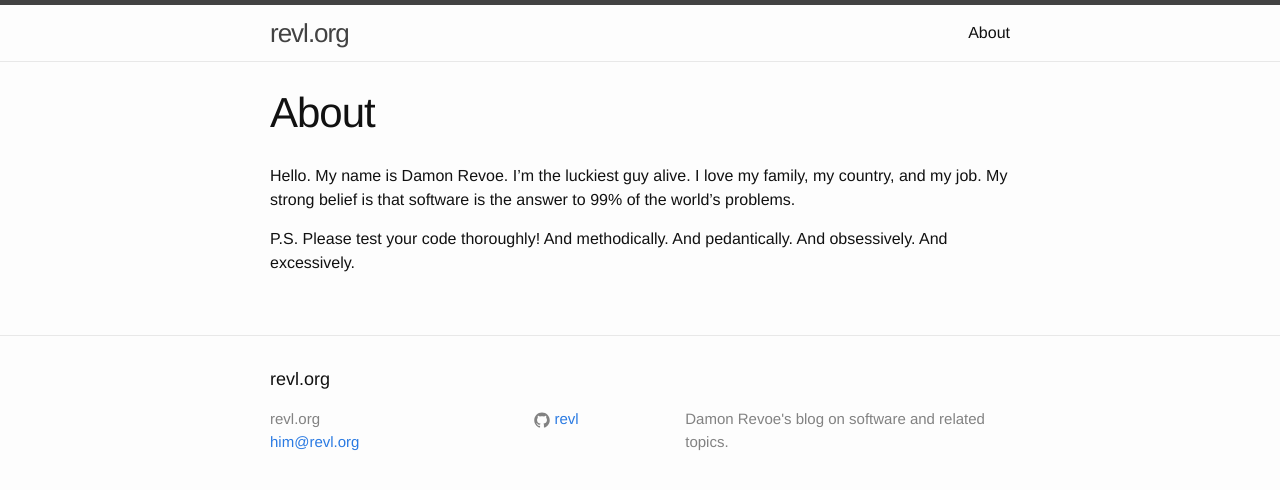
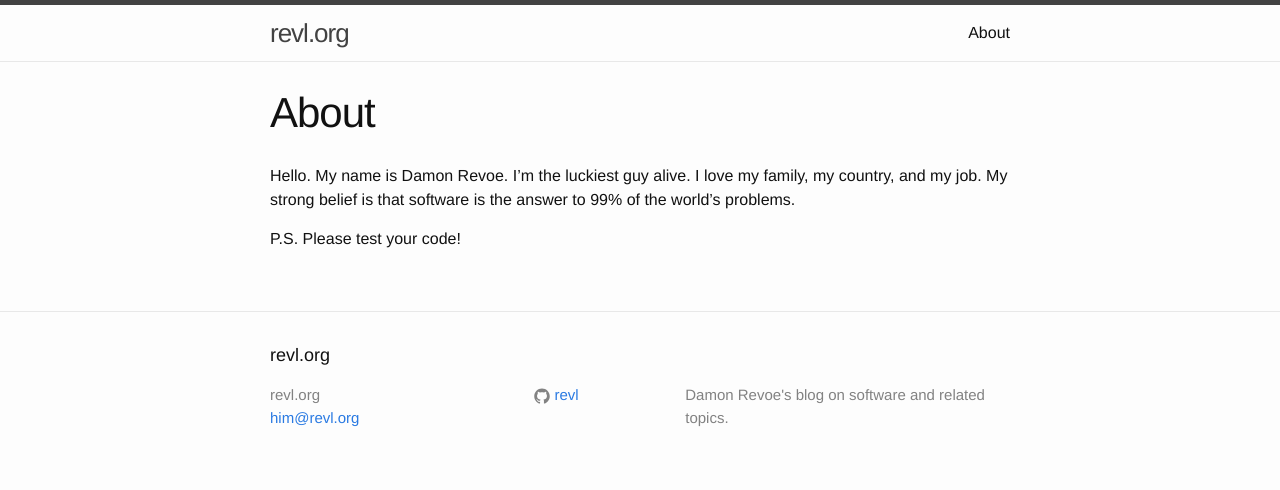
Before and after one commit to revl/revl.github.io, a Jekyll site: the page built from about.md, in a window 1280 px wide. Shown: the top 490 px of the page. Built offline with Jekyll 4.4.1, drawn with Linux system fonts in a browser that asks for light colours.

Commit message:
Remove redundant wording

```diff
--- a/about.md
+++ b/about.md
@@ -8,5 +8,4 @@ Hello. My name is Damon Revoe. I'm the luckiest guy alive.
 I love my family, my country, and my job. My strong belief
 is that software is the answer to 99% of the world's problems.
 
-P.S. Please test your code thoroughly! And methodically.
-And pedantically. And obsessively. And excessively.
+P.S. Please test your code!
```
